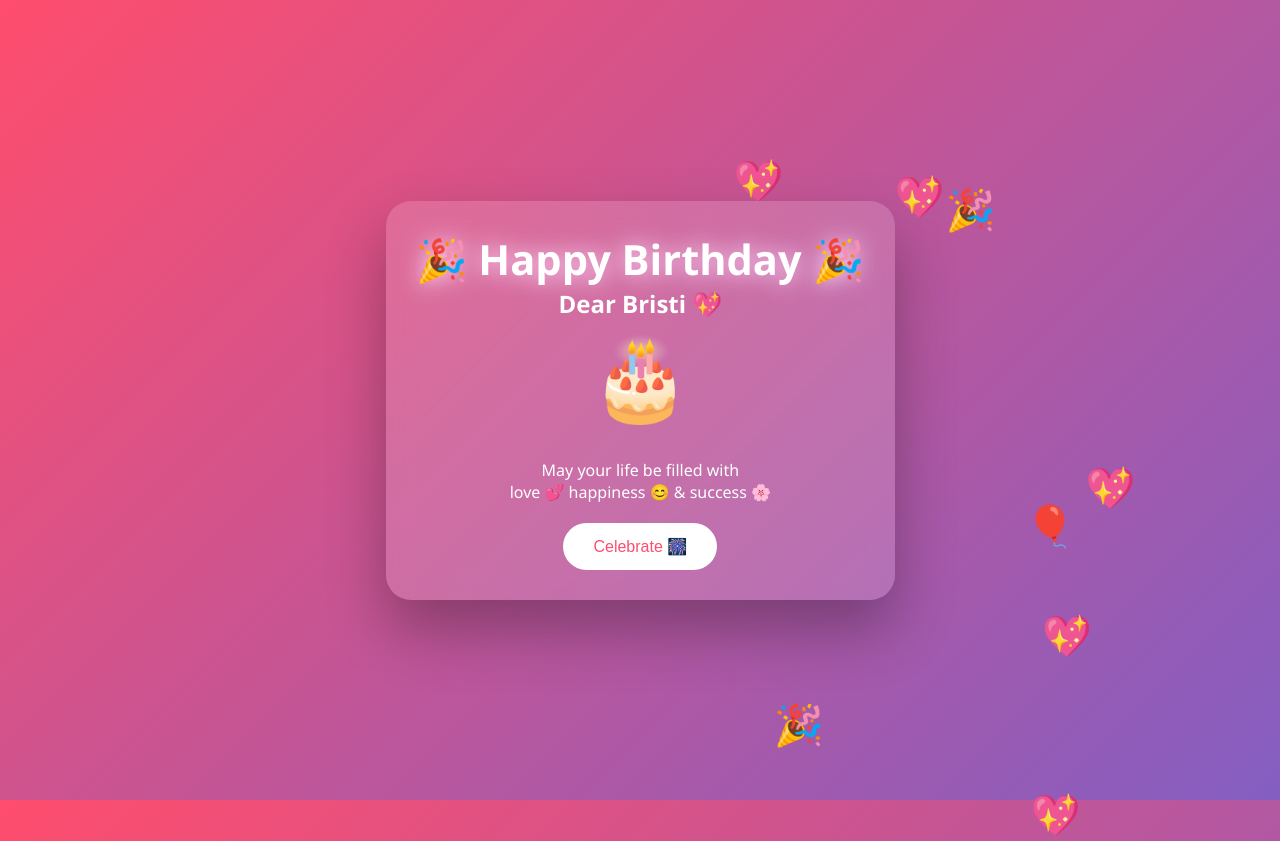
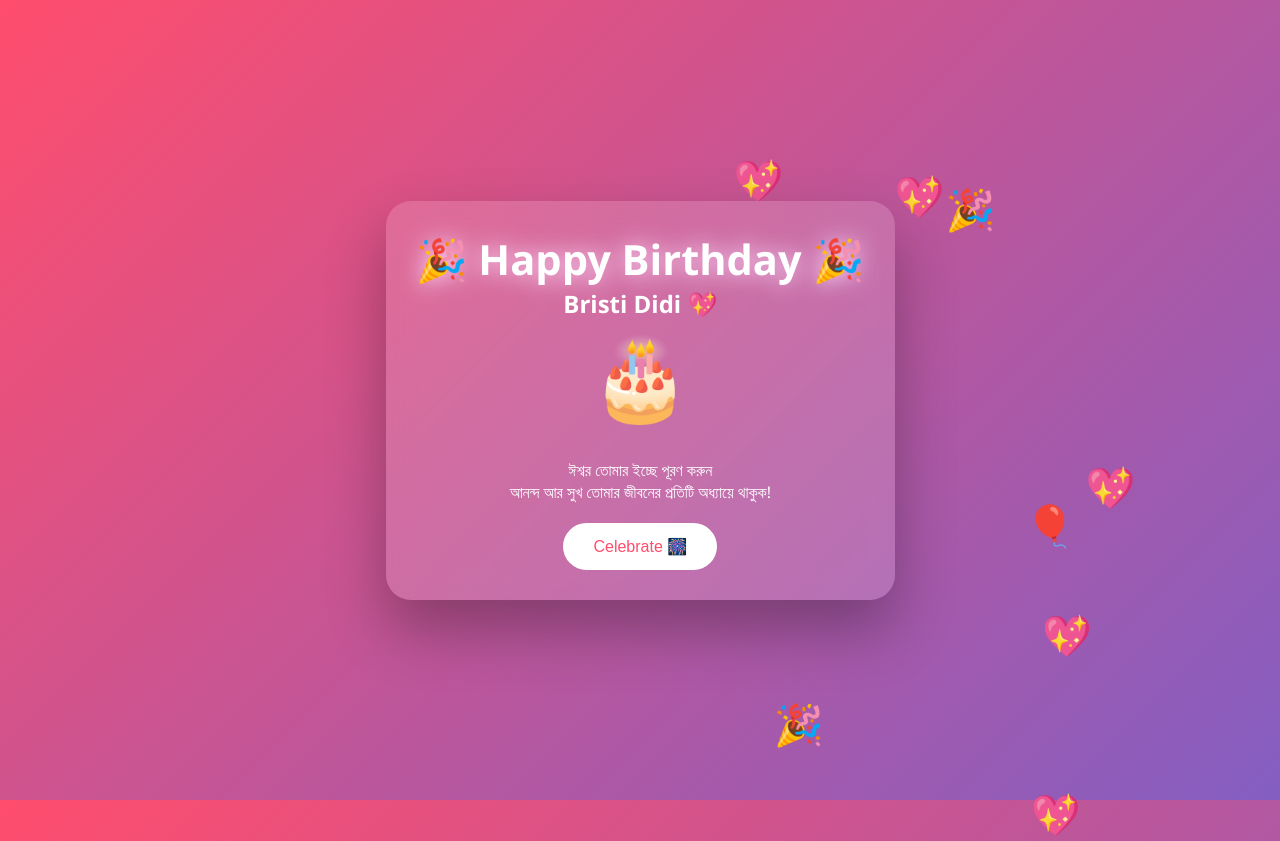
Before and after one commit to hlhasibur-404/birthday-bristi, a plain HTML site: page index.html in a window 1280 px wide. Drawn offline with Linux system fonts and the light colour scheme.

Commit message:
Birthday
Happy birthday

```diff
--- a/index.html
+++ b/index.html
@@ -2,7 +2,7 @@
 <html lang="en">
 <head>
 <meta charset="UTF-8">
-<title>Happy Birthday Bristi 🎂</title>
+<title>Happy Birthday Bristi Didi 🎉</title>
 <meta name="viewport" content="width=device-width, initial-scale=1.0">
 
 <style>
@@ -103,11 +103,10 @@ button:hover{
 
 <div class="card">
   <h1>🎉 Happy Birthday 🎉</h1>
-  <h2>Dear <b>Bristi</b> 💖</h2>
+  <h2>Bristi <b>Didi</b> 💖</h2>
   <div class="cake">🎂</div>
   <p>
-    May your life be filled with<br>
-    love 💕 happiness 😊 & success 🌸
+    ঈশ্বর তোমার ইচ্ছে পূরণ করুন <br> আনন্দ আর সুখ তোমার জীবনের প্রতিটি অধ্যায়ে থাকুক!
   </p>
   <button onclick="party()">Celebrate 🎆</button>
 </div>
```
